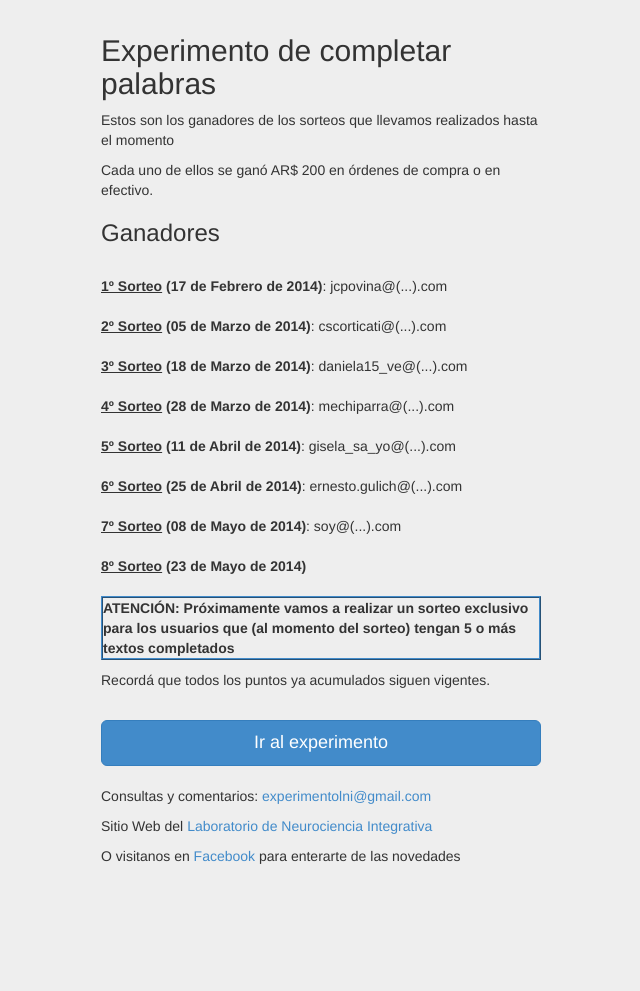
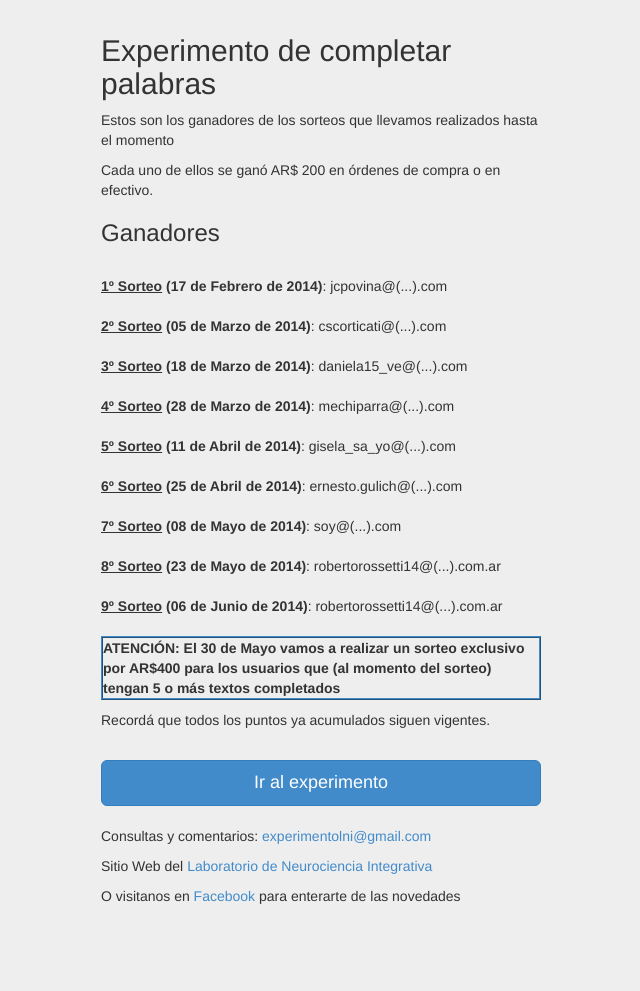
Before and after one commit to dfslezak/cloze-task, a Django app: page /ganadores/ in a window 1280 px wide. Shown: the part 21-1012 px from the top of the page, without its empty margins (319-959 px from the left). Before the commit the page ends 885 px from the top, so only its background shows below. Run offline with Django 3.2, Linux system fonts and the light colour scheme; parts of the project's set-up code (start-up, migrations or seed data) failed here and were passed over.

Commit message:
8º ganador

```diff
--- a/templates/ganadores.html
+++ b/templates/ganadores.html
@@ -50,9 +50,11 @@
 				<br><br>
   				<b><u>7º Sorteo</u> (08 de Mayo de 2014)</b>: soy@(...).com
 				<br><br>
-  				<b><u>8º Sorteo</u> (23 de Mayo de 2014)</b>
+  				<b><u>8º Sorteo</u> (23 de Mayo de 2014)</b>: robertorossetti14@(...).com.ar
 				<br><br>
-				<p style="border: ridge #428bca 2px">  <b>ATENCIÓN: Próximamente vamos a realizar un sorteo exclusivo para los usuarios que (al momento del sorteo) tengan 5 o más textos completados</b></p>
+  				<b><u>9º Sorteo</u> (06 de Junio de 2014)</b>: robertorossetti14@(...).com.ar
+				<br><br>
+				<p style="border: ridge #428bca 2px">  <b>ATENCIÓN: El 30 de Mayo vamos a realizar un sorteo exclusivo por AR$400 para los usuarios que (al momento del sorteo) tengan 5 o más textos completados</b></p>
 				<p>Recordá que todos los puntos ya acumulados siguen vigentes.</p>
 				<br>
                 <input class="btn btn-lg btn-ganadores btn-block" id="input_iniciar_trial" type="submit" value="Ir al experimento" >
```
